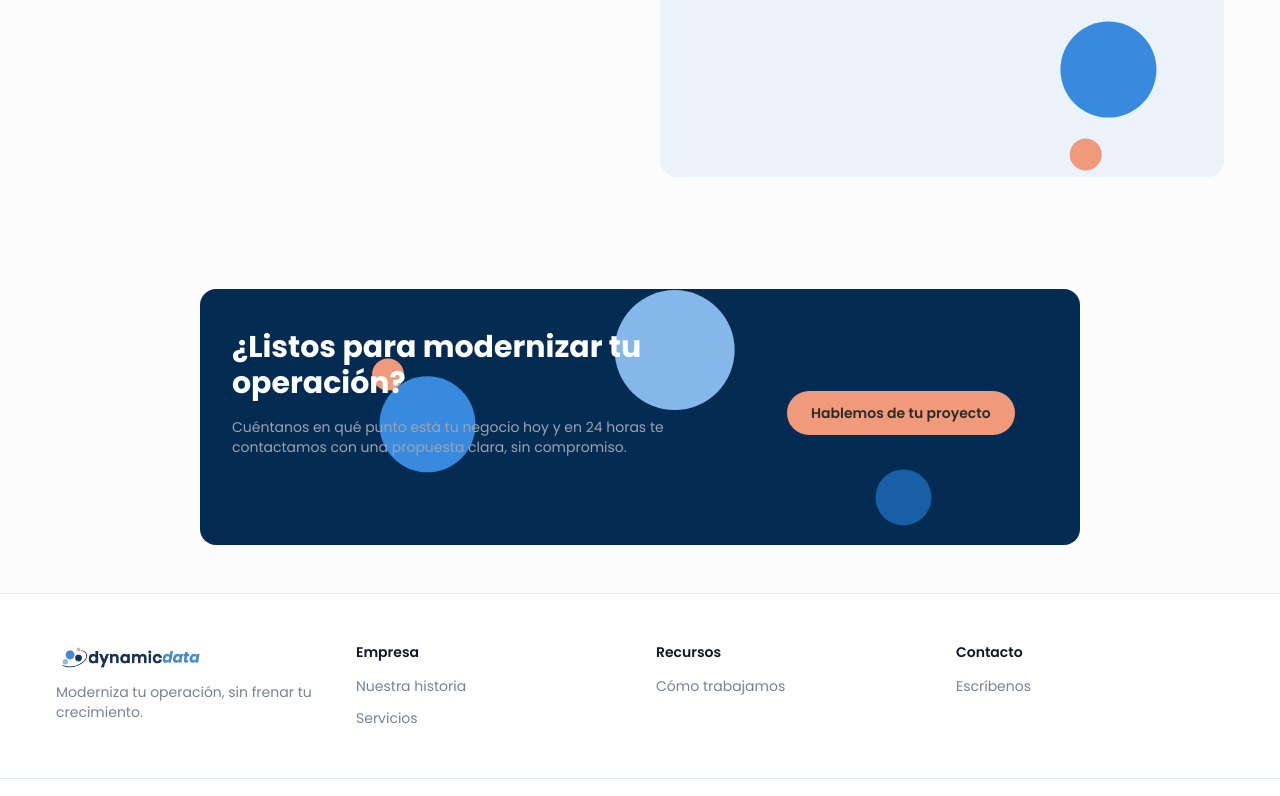
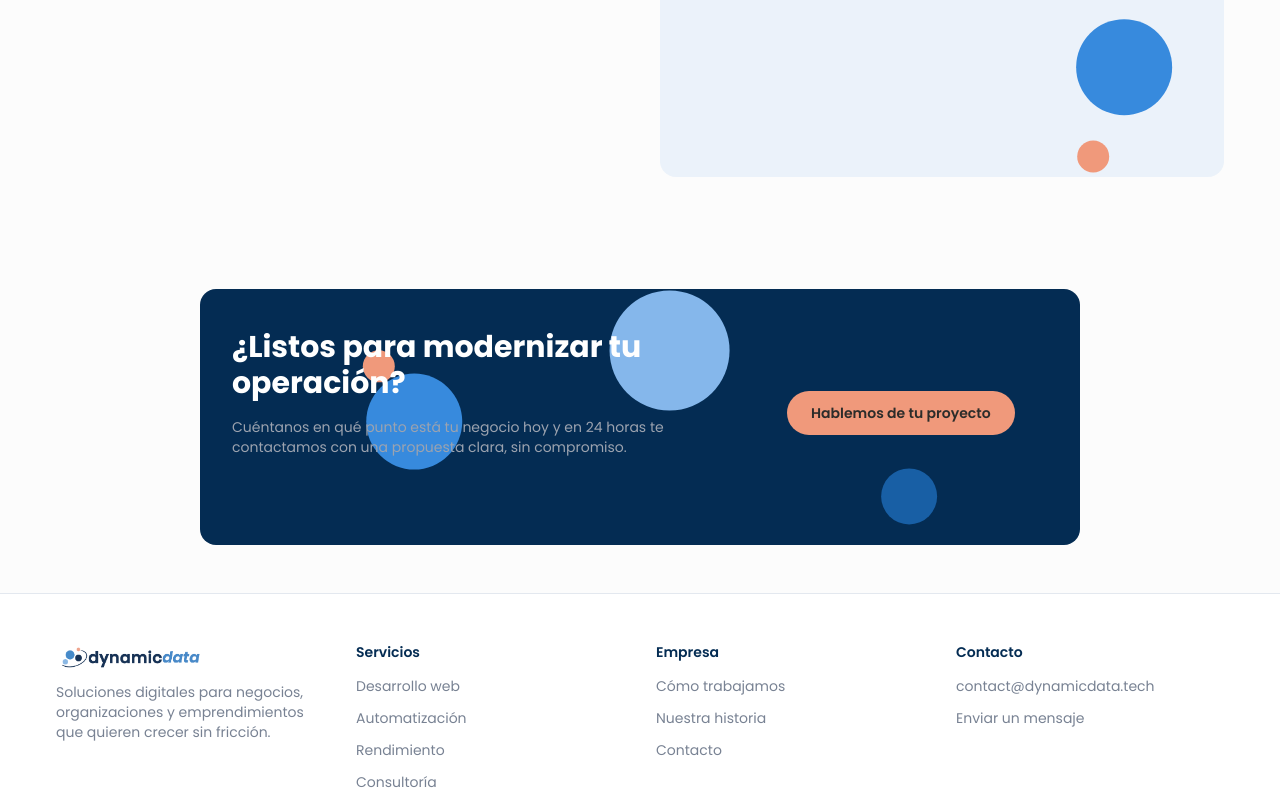
Before and after one commit to nolanpc/dynamic-data-web, a Next.js app: page / in a window 1280 px wide. Shown: the part 2000-2796 px from the top of the page. Built offline with nearby package versions, Linux system fonts and the light colour scheme.

Commit message:
fix: footer

```diff
--- a/src/components/layout/Footer.tsx
+++ b/src/components/layout/Footer.tsx
@@ -3,19 +3,28 @@ import Image from "next/image";
 
 const columns = [
   {
+    title: "Servicios",
+    links: [
+      { href: "/servicios", label: "Desarrollo web" },
+      { href: "#", label: "Automatización" },
+      { href: "/", label: "Rendimiento" },
+      { href: "/contacto", label: "Consultoría" }
+    ]
+  },
+  {
     title: "Empresa",
     links: [
+      { href: "/como-trabajamos", label: "Cómo trabajamos" },
       { href: "/nuestra-historia", label: "Nuestra historia" },
-      { href: "/servicios", label: "Servicios" },
+      { href: "/contacto", label: "Contacto" }
     ],
   },
   {
-    title: "Recursos",
-    links: [{ href: "/como-trabajamos", label: "Cómo trabajamos" }],
-  },
-  {
     title: "Contacto",
-    links: [{ href: "/contacto", label: "Escríbenos" }],
+    links: [
+      { href: "/contacto", label: "contact@dynamicdata.tech" },
+      { href: "/contacto/", label: "Enviar un mensaje" }
+    ],
   },
 ];
 
@@ -32,13 +41,13 @@ export default function Footer() {
             className="h-8 w-auto"
           />
           <p className="mt-2 text-sm text-body-color dark:text-body-color-dark">
-            Moderniza tu operación, sin frenar tu crecimiento.
+            Soluciones digitales para negocios, organizaciones y emprendimientos que quieren crecer sin fricción.
           </p>
         </div>
 
         {columns.map((column) => (
           <div key={column.title}>
-            <h4 className="mb-3 text-sm font-semibold text-black dark:text-white">
+            <h4 className="mb-3 text-sm font-semibold text-navy dark:text-white">
               {column.title}
             </h4>
             <ul className="space-y-2">
@@ -58,7 +67,12 @@ export default function Footer() {
       </div>
 
       <div className="border-t border-stroke-stroke py-4 text-center text-xs text-body-color dark:border-stroke-dark dark:text-body-color-dark">
-        © {new Date().getFullYear()} DynamicData. Todos los derechos reservados.
+        <div className="container lg:justify-between gap-4 flex">
+          <span>
+            © {new Date().getFullYear()} Dynamic Data. Todos los derechos reservados.
+          </span>
+          <span className="">Hecho con foco en velocidad y claridad.</span>
+        </div>
       </div>
     </footer>
   );
```
